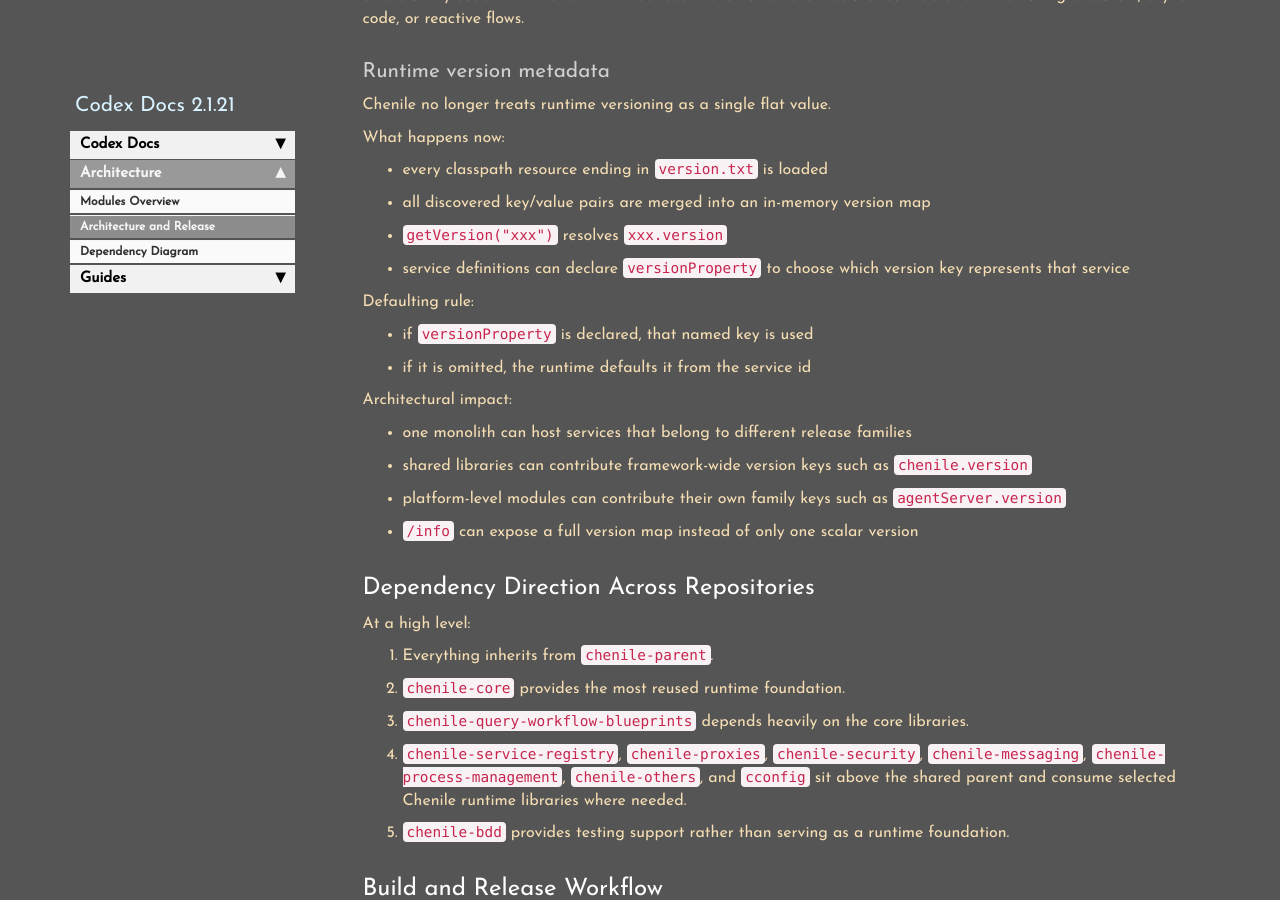
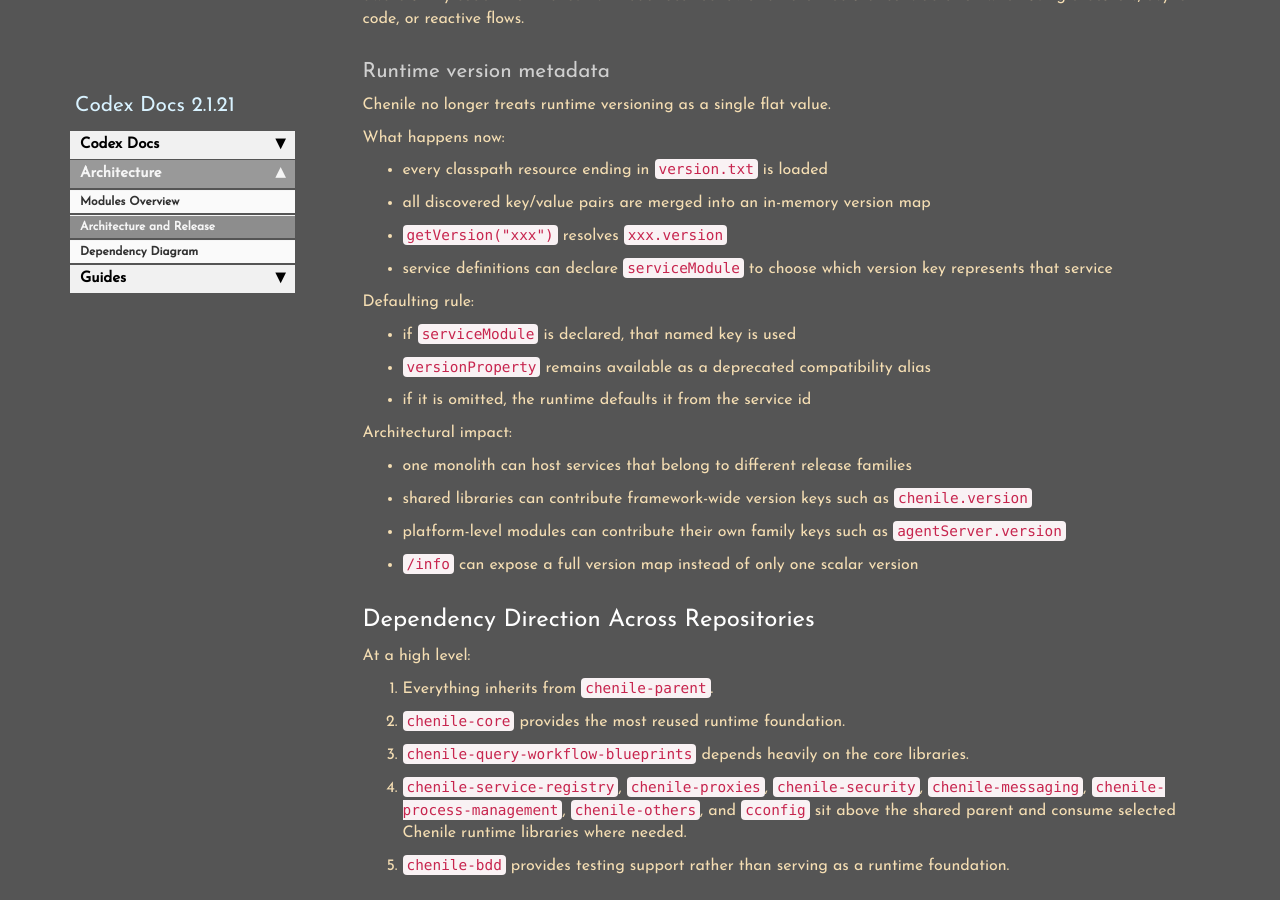
Before and after one commit to rajakolluru/cheniledocs.github.io, a Jekyll site: the page built from pages/codex-docs/020-chenile-architecture-release.md, in a window 1280 px wide and 900 px high, scrolled down 3370 px. Built offline with Jekyll 4.4.1, drawn with Linux system fonts in a browser that asks for light colours; comment, search, counter and statistics services are not loaded; some of the changed text lies outside the part shown.

Commit message:
Rename versionProperty to serviceModule in docs

```diff
--- a/pages/codex-docs/020-chenile-architecture-release.md
+++ b/pages/codex-docs/020-chenile-architecture-release.md
@@ -40,7 +40,7 @@ This is the runtime substrate that the rest of the framework builds on. Its main
 - state machine support
 - persistence and utility helpers
 
-The core runtime also now owns Chenile's multi-version metadata model. Instead of assuming one global version string, it aggregates every classpath `*version.txt` resource into a version map and allows each service to resolve its reported version from a named `versionProperty`.
+The core runtime also now owns Chenile's multi-version metadata model. Instead of assuming one global version string, it aggregates every classpath `*version.txt` resource into a version map and allows each service to resolve its reported version from a named `serviceModule`.
 
 ### Layer 3: Application blueprints
 
@@ -119,11 +119,12 @@ What happens now:
 - every classpath resource ending in `version.txt` is loaded
 - all discovered key/value pairs are merged into an in-memory version map
 - `getVersion("xxx")` resolves `xxx.version`
-- service definitions can declare `versionProperty` to choose which version key represents that service
+- service definitions can declare `serviceModule` to choose which version key represents that service
 
 Defaulting rule:
 
-- if `versionProperty` is declared, that named key is used
+- if `serviceModule` is declared, that named key is used
+- `versionProperty` remains available as a deprecated compatibility alias
 - if it is omitted, the runtime defaults it from the service id
 
 Architectural impact:
```
Also changed, not shown: pages/codex-docs/060-chenile-repository-guides.md (+3 -2 lines), pages/codex-docs/110-chenile-2-1-21-release-notes.md (+3 -2 lines).
